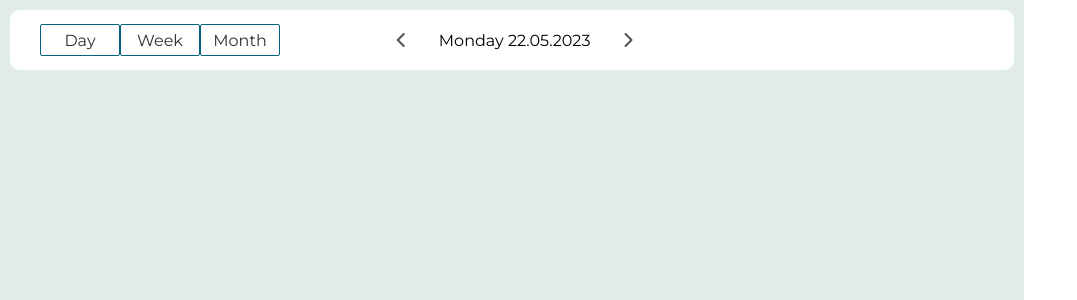
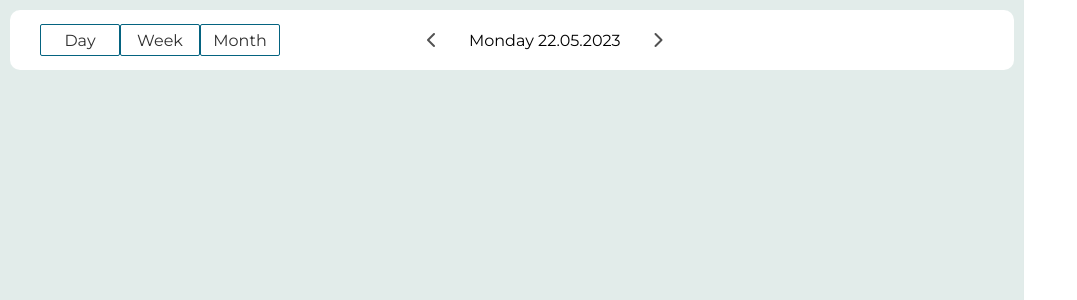
Before and after one commit to AleksandraBialasPK/LiMi_WdPAI, a PHP site: template public/views/day.html in a window 1280 px wide. Shown: the top 300 px of the page, without its empty margins (0-1077 px from the left). Run offline with PHP 8.4, Linux system fonts and the light colour scheme; the template is opened without the code that fills it, so the values that code supplies are empty; some libraries are stand-ins or nearby versions; some web fonts are replaced.

Commit message:
correcting the .push-right

```diff
--- a/public/css/calendar.css
+++ b/public/css/calendar.css
@@ -56,7 +56,7 @@ header > nav {
 }
 
 .push-right {
-    margin-right: 38%;
+    margin-right: 35%;
     margin-left: auto;
 }
 
@@ -74,7 +74,6 @@ header > nav {
     display: flex;
     justify-content: center;
     align-items: center;
-    padding: 5px 5px;
     border-radius: 2px;
     width: 5em;
     height: 2em;
```
